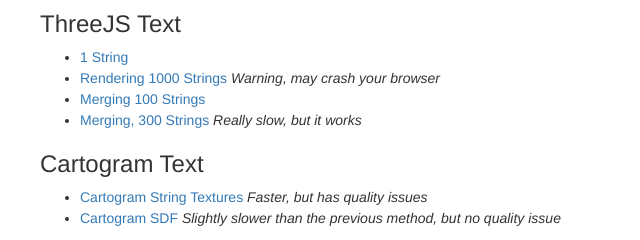
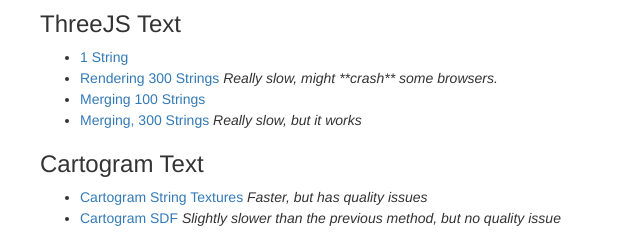
Before and after one commit to parris/threejs-experiments, a plain HTML site: page index.html in a window 1280 px wide. Shown: the part 140-380 px from the top of the page, 0-640 px from the left. Drawn offline with nearby package versions, Linux system fonts and the light colour scheme.

Commit message:
Reduce object render count

```diff
--- a/index.html
+++ b/index.html
@@ -36,8 +36,8 @@
         <a href="text/1-simple.html">1 String</a>
       </li>
       <li>
-        <a href="text/2-lots.html">Rendering 1000 Strings</a>
-        <i>Warning, may crash your browser</i>
+        <a href="text/2-lots.html">Rendering 300 Strings</a>
+        <i>Really slow, might **crash** some browsers.</i>
       </li>
       <li>
         <a href="text/3-merge.html">Merging 100 Strings</a>
```
Also changed, not shown: text/2-lots.html (+1 -1 lines).
